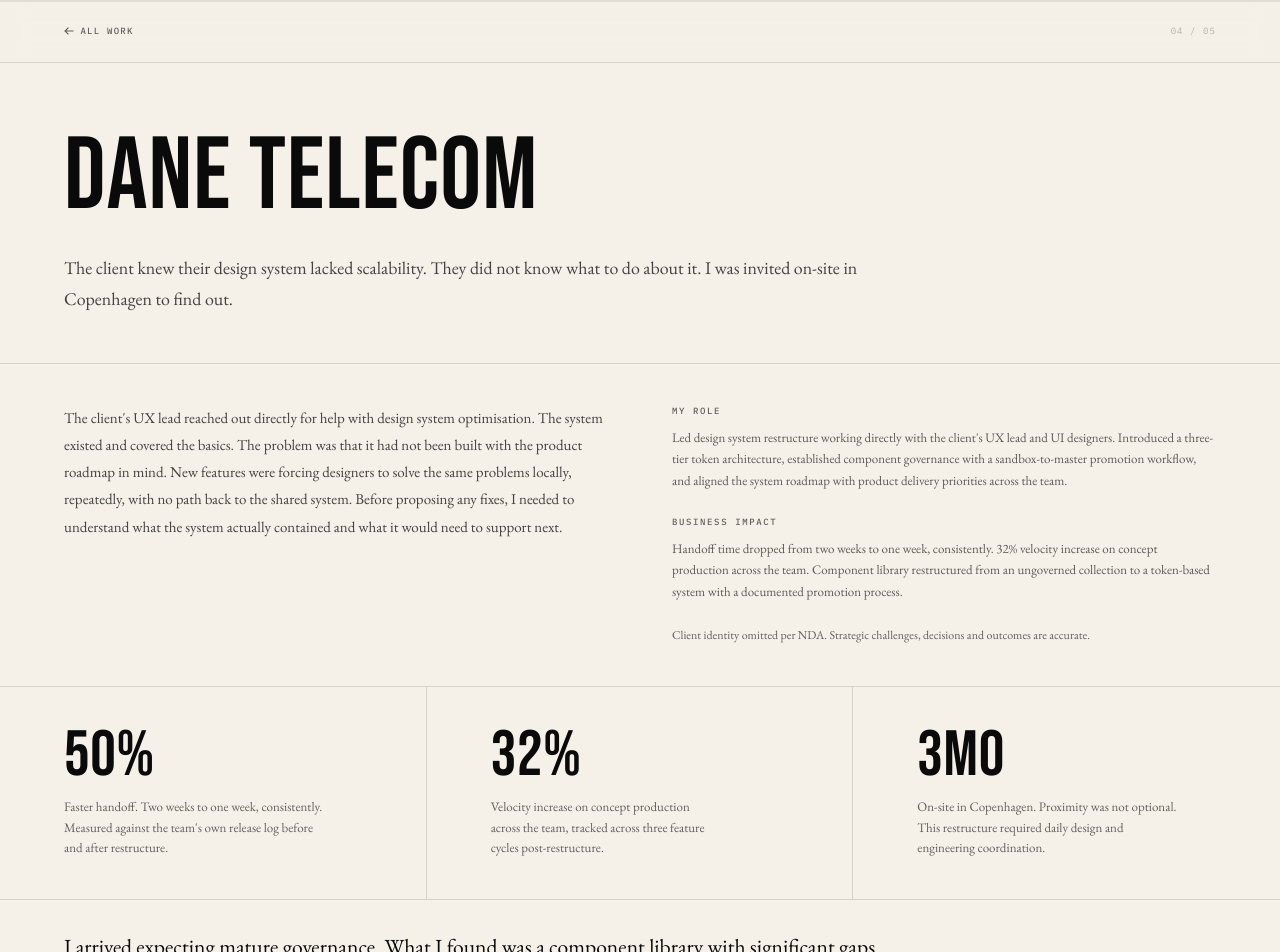
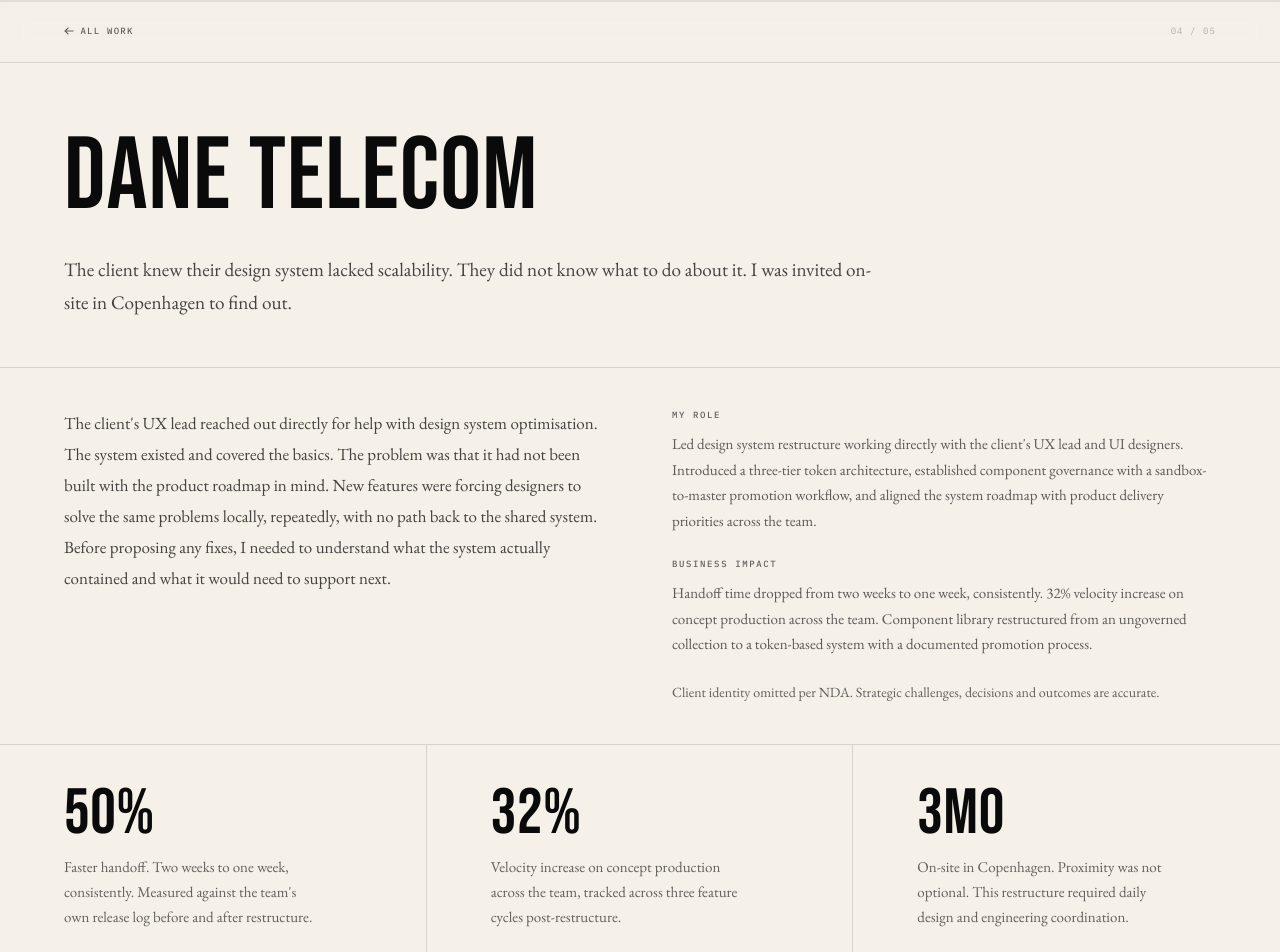
Before and after one commit to cruz-felipe/fcruz-portfolio, a Next.js app: page /work/dane-telecom in a window 1280 px wide. Shown: the top 952 px of the page. Built offline with nearby package versions, Linux system fonts and the light colour scheme.

Commit message:
Font fixes

```diff
--- a/app/globals.css
+++ b/app/globals.css
@@ -55,13 +55,13 @@ p { text-wrap: pretty; }
 
 .cs-lead {
   font-family: var(--font-body);
-  font-size: clamp(1rem, 1.3vw, 1.05rem);
+  font-size: clamp(1.1rem, 1.5vw, 1.2rem);
   line-height: 1.82; color: var(--ink);
   margin-bottom: 1.5rem; text-wrap: pretty;
 }
 .cs-body {
   font-family: var(--font-body);
-  font-size: 15px; line-height: 1.9; color: #333; text-wrap: pretty;
+  font-size: 17px; line-height: 1.88; color: #333; text-wrap: pretty;
 }
 .cs-body + .cs-body { margin-top: 1.5rem; }
 
@@ -69,12 +69,13 @@ p { text-wrap: pretty; }
   border-top: 1px solid var(--border);
   padding: 4rem var(--pad);
   width: 100%;
+  border-left: 4px solid var(--red);
 }
 .cs-pullquote {
   font-family: var(--font-body); font-style: italic;
-  font-size: clamp(1.4rem, 2.8vw, 2rem);
-  line-height: 1.35; color: var(--ink);
-  max-width: 820px; text-wrap: pretty;
+  font-size: clamp(1.6rem, 3.2vw, 2.8rem);
+  line-height: 1.28; color: var(--ink);
+  max-width: 860px; text-wrap: pretty;
 }
 .cs-pullquote-attr {
   font-family: var(--font-mono); font-size: 10px;
--- a/components/Page.tsx
+++ b/components/Page.tsx
@@ -200,11 +200,11 @@ export default function Page({ data }: { data: PageData }) {
       }}>
         <div style={{ padding: "3rem 3rem 3rem 0",alignContent: "end",}}>
           <Label>bio</Label>
-          <p style={{ fontFamily: "var(--font-body)", fontSize: "15px", lineHeight: 1.72, color: "rgba(10,10,10,0.72)", marginBottom: "2.5rem", textWrap: "pretty" }}>
+          <p style={{ fontFamily: "var(--font-body)", fontSize: "17px", lineHeight: 1.75, color: "rgba(10,10,10,0.72)", marginBottom: "2.5rem", textWrap: "pretty" }}>
             {data.heroBio}
           </p>
           <Label>currently</Label>
-          <p style={{ fontFamily: "var(--font-body)", fontSize: "14px", lineHeight: 1.6, color: "rgba(10,10,10,0.6)", textWrap: "pretty" }}>
+          <p style={{ fontFamily: "var(--font-body)", fontSize: "16px", lineHeight: 1.65, color: "rgba(10,10,10,0.6)", textWrap: "pretty" }}>
             {data.heroCurrentRole}<br />{data.heroCurrentCompany}
           </p>
         </div>
@@ -248,7 +248,7 @@ export default function Page({ data }: { data: PageData }) {
           opacity: mounted ? 1 : 0, transition: "opacity 0.6s ease 0.2s", width: "22rem",
         }}>
           <Label>selected projects</Label>
-          <p style={{ fontFamily: "var(--font-body)", fontSize: "15px", color: "var(--muted)", lineHeight: 1.65, textWrap: "pretty" }}>
+          <p style={{ fontFamily: "var(--font-body)", fontSize: "17px", color: "var(--muted)", lineHeight: 1.7, textWrap: "pretty" }}>
             Product design across BSS/OSS, eCommerce, B2B and B2C. NDA-constrained where noted.
           </p>
         </div>
@@ -283,12 +283,12 @@ export default function Page({ data }: { data: PageData }) {
         <div style={{ paddingRight: "3rem" }}>
           <Label>long bio</Label>
           {[data.aboutBio1, data.aboutBio2, data.aboutBio3].map((t, i) => (
-            <p key={i} style={{ fontFamily: "var(--font-body)", fontSize: "15px", lineHeight: 1.78, color: "rgba(10,10,10,0.7)", marginBottom: "1.25rem", textWrap: "pretty" }}>{t}</p>
+            <p key={i} style={{ fontFamily: "var(--font-body)", fontSize: "17px", lineHeight: 1.8, color: "rgba(10,10,10,0.7)", marginBottom: "1.25rem", textWrap: "pretty" }}>{t}</p>
           ))}
           <div style={{ marginTop: "1.75rem" }}>
             <Label>beyond the work</Label>
             {[data.aboutBeyond1, data.aboutBeyond2, data.aboutBeyond3].filter(Boolean).map((t, i) => (
-              <p key={i} style={{ fontFamily: "var(--font-body)", fontSize: "14px", lineHeight: 1.72, color: "rgba(10,10,10,0.65)", marginBottom: "1rem", textWrap: "pretty" }}>{t}</p>
+              <p key={i} style={{ fontFamily: "var(--font-body)", fontSize: "16px", lineHeight: 1.75, color: "rgba(10,10,10,0.65)", marginBottom: "1rem", textWrap: "pretty" }}>{t}</p>
             ))}
           </div>
         </div>
@@ -300,7 +300,7 @@ export default function Page({ data }: { data: PageData }) {
               <div style={{ fontFamily: "var(--font-body)", fontWeight: 500, fontSize: "14px", color: "var(--ink)", marginBottom: "0.1rem" }}>{job.role}</div>
               <div style={{ fontFamily: "var(--font-body)", fontSize: "13px", color: "var(--ink)", marginBottom: "0.15rem" }}>{job.company}</div>
               <div style={{ fontFamily: "var(--font-mono)", fontSize: "9px", letterSpacing: "0.08em", color: "var(--faint)", marginBottom: "0.55rem" }}>{job.period}</div>
-              <p style={{ fontFamily: "var(--font-body)", fontSize: "13px", lineHeight: 1.6, color: "rgba(10,10,10,0.55)", textWrap: "pretty" }}>{job.note}</p>
+              <p style={{ fontFamily: "var(--font-body)", fontSize: "15px", lineHeight: 1.65, color: "rgba(10,10,10,0.55)", textWrap: "pretty" }}>{job.note}</p>
             </div>
           ))}
           <div style={{ marginTop: "0.5rem" }}>
--- a/components/ResponsiveStyles.tsx
+++ b/components/ResponsiveStyles.tsx
@@ -87,7 +87,6 @@ export default function ResponsiveStyles() {
           border-left: none !important; padding-left: 0 !important;
           border-top: 1px solid var(--border) !important; padding-top: 2rem !important;
           padding-right: 0 !important;
-          display: none !important;
         }
         .hero-col3 {
           border-left: none !important; padding-left: 0 !important;
--- a/components/case-study/CaseLayout.tsx
+++ b/components/case-study/CaseLayout.tsx
@@ -41,7 +41,7 @@ interface Section {
 interface Artifact { id: string; title: string; caption: string; component: React.ReactNode; }
 
 export interface CaseStudyData {
-  index: string; title: string; tagline: string; role: string;
+  slug?: string; index: string; title: string; tagline: string; role: string;
   roleDetail: string; impactSummary?: string; context: string;
   year: string; location?: string; metrics: Metric[];
   sections: Section[]; artifacts: Artifact[];
@@ -53,7 +53,7 @@ const ALL_WORK = [
   { slug: "b2b-sales-rescue",        index: "02", title: "B2B Sales Rescue" },
   { slug: "quota-management",         index: "03", title: "Quota Management" },
   { slug: "dane-telecom",             index: "04", title: "Dane Telecom" },
-  { slug: "taekwondo-learning-app",   index: "05", title: "Taekwondo Learning App", personal: true },
+  { slug: "taekwondo-learning-app",   index: "05", title: "TKD Learning App", personal: true },
 ];
 
 function noWidow(t: string) { return t.replace(/\s+(\S+)$/, "\u00a0$1"); }
@@ -144,7 +144,7 @@ export default function CaseLayout({ data }: { data: CaseStudyData }) {
         </h1>
         <p style={{
           fontFamily: "var(--font-body)",
-          fontSize: "clamp(1rem, 1.4vw, 1.15rem)",
+          fontSize: "clamp(1.1rem, 1.5vw, 1.25rem)",
           lineHeight: 1.72, color: "rgba(10,10,10,0.75)",
           maxWidth: "820px", textWrap: "pretty",
         }}>
@@ -161,7 +161,7 @@ export default function CaseLayout({ data }: { data: CaseStudyData }) {
         gap: "4rem", alignItems: "start",
       }}>
         <p style={{
-          fontFamily: "var(--font-body)", fontSize: "15px",
+          fontFamily: "var(--font-body)", fontSize: "17px",
           lineHeight: 1.82, color: "rgba(10,10,10,0.75)", textWrap: "pretty",
         }}>
           {cleanPara(data.context)}
@@ -169,20 +169,20 @@ export default function CaseLayout({ data }: { data: CaseStudyData }) {
         <div>
           <div style={{ marginBottom: "1.5rem" }}>
             <MonoLabel>My role</MonoLabel>
-            <p style={{ fontFamily: "var(--font-body)", fontSize: "13px", lineHeight: 1.65, color: "rgba(10,10,10,0.65)", textWrap: "pretty" }}>
+            <p style={{ fontFamily: "var(--font-body)", fontSize: "15px", lineHeight: 1.7, color: "rgba(10,10,10,0.65)", textWrap: "pretty" }}>
               {cleanPara(data.roleDetail)}
             </p>
           </div>
           {data.impactSummary && (
             <div style={{ marginBottom: "1.5rem" }}>
               <MonoLabel>Business impact</MonoLabel>
-              <p style={{ fontFamily: "var(--font-body)", fontSize: "13px", lineHeight: 1.65, color: "rgba(10,10,10,0.65)", textWrap: "pretty" }}>
+              <p style={{ fontFamily: "var(--font-body)", fontSize: "15px", lineHeight: 1.7, color: "rgba(10,10,10,0.65)", textWrap: "pretty" }}>
                 {cleanPara(data.impactSummary)}
               </p>
             </div>
           )}
           {!data.hideNda && (
-            <p style={{ fontFamily: "var(--font-body)", fontSize: "12px", color: "rgba(10,10,10,0.62)", lineHeight: 1.65, textWrap: "pretty" }}>
+            <p style={{ fontFamily: "var(--font-body)", fontSize: "14px", color: "rgba(10,10,10,0.62)", lineHeight: 1.7, textWrap: "pretty" }}>
               {data.showNdaNote
                 ? "Client identity omitted per NDA. Artifacts are illustrative representations, not reproductions of client deliverables."
                 : "Client identity omitted per NDA. Strategic challenges, decisions and outcomes are accurate."
@@ -214,8 +214,8 @@ export default function CaseLayout({ data }: { data: CaseStudyData }) {
                 <AnimatedMetric value={m.value} />
               </div>
               <p style={{
-                fontFamily: "var(--font-body)", fontSize: "13px",
-                color: "rgba(10,10,10,0.62)", lineHeight: 1.6,
+                fontFamily: "var(--font-body)", fontSize: "15px",
+                color: "rgba(10,10,10,0.62)", lineHeight: 1.65,
                 maxWidth: "260px", textWrap: "pretty",
               }}>
                 {cleanPara(m.label)}
@@ -354,7 +354,7 @@ export default function CaseLayout({ data }: { data: CaseStudyData }) {
           More work
         </div>
         {ALL_WORK.map((work, i) => {
-          const isCurrent = work.title === data.title;
+          const isCurrent = data.slug ? work.slug === data.slug : work.title === data.title;
           const currentIdx = ALL_WORK.findIndex(w => w.title === data.title);
           const isNext = currentIdx === i - 1;
 
--- a/components/case-study/CaseStudyPage.tsx
+++ b/components/case-study/CaseStudyPage.tsx
@@ -51,6 +51,7 @@ interface Props {
 
 export default function CaseStudyPage({ data, slug }: Props) {
   const caseData: CaseStudyData = {
+    slug,
     index: data.index,
     title: data.title,
     tagline: data.tagline,
```
